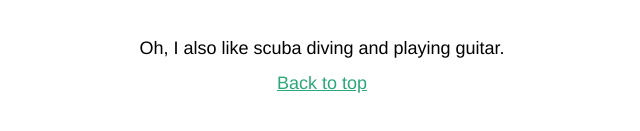
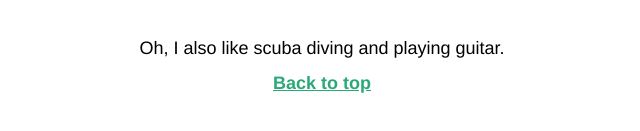
Before and after one commit to jacob-seiler/personal-website, a Nuxt app: page / in a window 1280 px wide. Shown: the part 2454-2585 px from the top of the page, without its empty margins (318-958 px from the left). Built offline with nearby package versions, Linux system fonts and the light colour scheme; a web font is replaced by a local one.

Commit message:
Made link to top bold

```diff
--- a/pages/index.vue
+++ b/pages/index.vue
@@ -20,7 +20,7 @@
             <p class="dark:text-white text-md tiny:text-sm mb-8">
                 Oh, I also like scuba diving and playing guitar.
             </p>
-            <button class="text-green underline cursor-pointer text-md tiny:text-sm" @click="scrollToTop">
+            <button class="text-green underline cursor-pointer text-md tiny:text-sm font-bold" @click="scrollToTop">
                 Back to top
             </button>
         </div>
```
